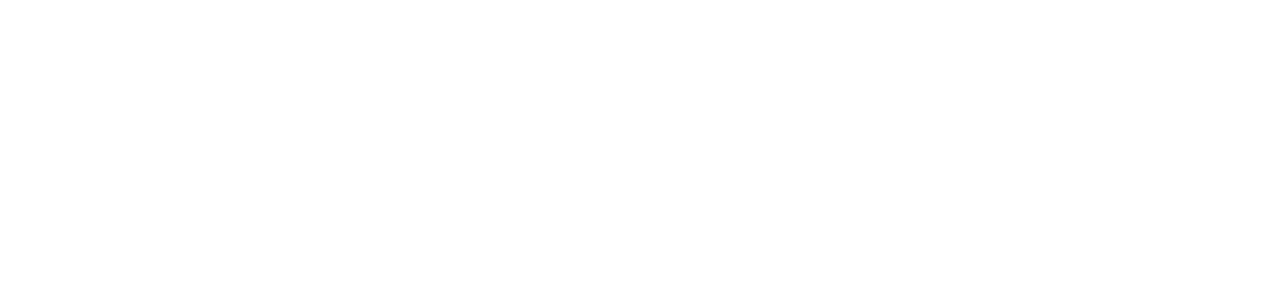
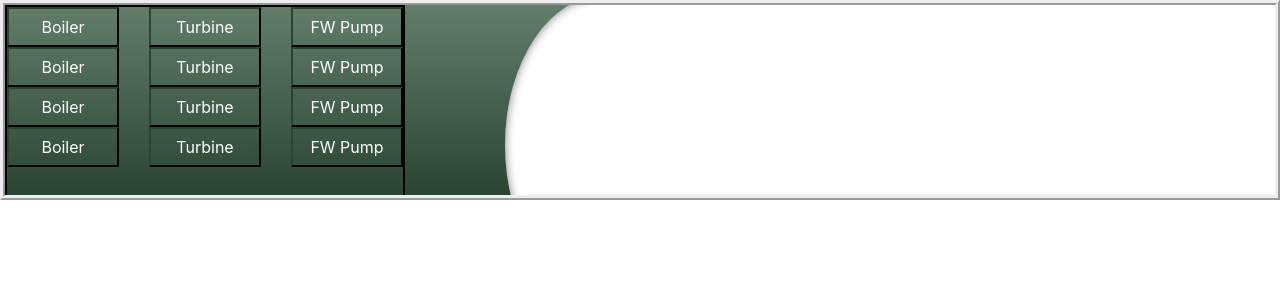
Before and after one commit to ArtyomShabunin/models_server, a React (Create React App) app in the folder react/: page /test2 in a window 1280 px wide. Shown: the top 300 px of the page. Built offline with nearby package versions, Linux system fonts and the light colour scheme.

Commit message:
Добавлен элемент metso-header

```diff
--- a/react/src/components/app/app.js
+++ b/react/src/components/app/app.js
@@ -3,6 +3,8 @@
 import {HomePage, ModelsPage, Dashboard, ControlPage, InfoPage} from '../pages'
 
 import {Canvas, CanvasTest} from '../svg'
+
+import MetsoHeader from '../metso-header'
 
 import './app.css'
 
@@ -40,6 +42,11 @@
         component={CanvasTest}
       />
 
+      <Route
+        path='/test2'
+        component={MetsoHeader}
+      />
+
     </Switch>
   )
 }
--- /dev/null
+++ b/react/src/components/metso-header/index.js
@@ -0,0 +1,3 @@
+import MetsoHeader from './metso-header'
+
+export default MetsoHeader
--- /dev/null
+++ b/react/src/components/metso-header/metso-header.css
@@ -0,0 +1,50 @@
+.panel {
+  width: 100%;
+  height: 200px;
+  background: linear-gradient(to top, #294531, #637d6b);
+  overflow: hidden;
+
+  border-width: 5px;
+  border-style: ridge;
+  position: relative;
+}
+
+.left {
+  height: 300px;
+  width: 100%;
+  background-color: white;
+  border-top-left-radius: 100px 150px;
+  border-bottom-left-radius: 100px 150px;
+  margin-left: 500px;
+  margin-right: 0;
+  margin-top: -10px;
+  box-shadow: inset 0 0 10px rgba(0, 0, 0, 0.5);
+  position: absolute;
+}
+
+.btn-pannel {
+  height: 200px;
+  width: 400px;
+  border: 2px solid black;
+  margin-left: 0;
+  margin-top: 0;
+  z-index: 10;
+  position: absolute;
+}
+
+.btn-primary {
+  background-color: inherit;
+  border-color: #294531;
+  border-width: 2px;
+  border-style: outset;
+  border-radius: 0;
+}
+.btn-primary:active {
+  background-color: inherit;
+}
+.btn-primary:hover {
+  background-color: inherit;
+}
+.btn-primary:focus{
+  background-color: inherit;
+}
--- /dev/null
+++ b/react/src/components/metso-header/metso-header.js
@@ -0,0 +1,67 @@
+import React from 'react'
+
+import './metso-header.css'
+
+const MetsoHeader = () => {
+  return (
+    <div>
+      <div className="panel">
+        <div className="left">
+        </div>
+
+        <div className="btn-pannel">
+          <div className="row">
+            <div class="col">
+              <button class="btn btn-primary btn-block">Boiler</button>
+            </div>
+            <div class="col">
+              <button class="btn btn-primary btn-block">Turbine</button>
+            </div>
+            <div class="col">
+              <button class="btn btn-primary btn-block">FW Pump</button>
+            </div>
+          </div>
+
+          <div className="row">
+            <div class="col">
+              <button class="btn btn-primary btn-block">Boiler</button>
+            </div>
+            <div class="col">
+              <button class="btn btn-primary btn-block">Turbine</button>
+            </div>
+            <div class="col">
+              <button class="btn btn-primary btn-block">FW Pump</button>
+            </div>
+          </div>
+
+          <div className="row">
+            <div class="col">
+              <button class="btn btn-primary btn-block">Boiler</button>
+            </div>
+            <div class="col">
+              <button class="btn btn-primary btn-block">Turbine</button>
+            </div>
+            <div class="col">
+              <button class="btn btn-primary btn-block">FW Pump</button>
+            </div>
+          </div>
+
+          <div className="row">
+            <div class="col">
+              <button class="btn btn-primary btn-block">Boiler</button>
+            </div>
+            <div class="col">
+              <button class="btn btn-primary btn-block">Turbine</button>
+            </div>
+            <div class="col">
+              <button class="btn btn-primary btn-block">FW Pump</button>
+            </div>
+          </div>
+
+        </div>
+      </div>
+    </div>
+  )
+}
+
+export default MetsoHeader
```
